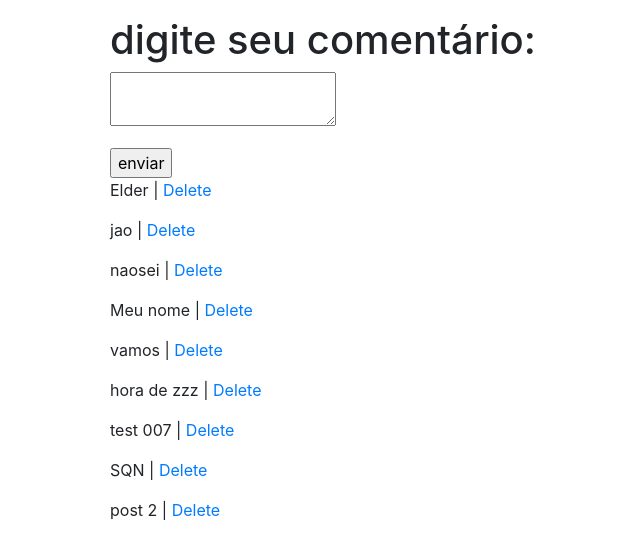
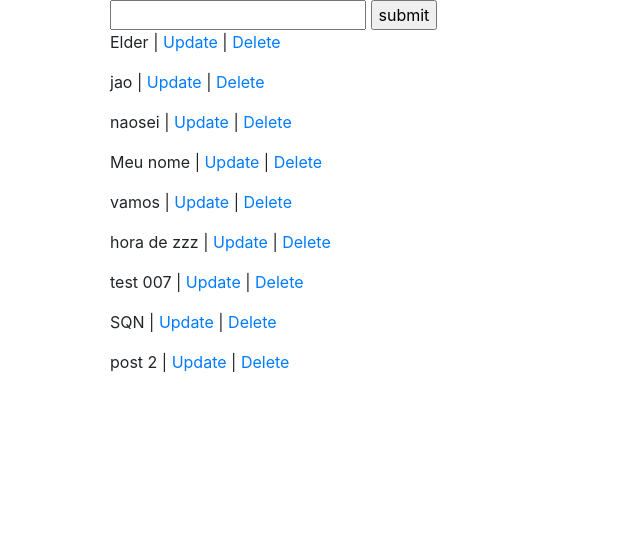
Before and after one commit to ElderSam/CRUD-PHP-Ajax, a PHP site: page / in a window 1280 px wide. Shown: the top 559 px of the page, without its empty margins (274-914 px from the left). Run offline with PHP 8.4, Linux system fonts and the light colour scheme; data comes from the database, SQL or seed files in the repository.

Commit message:
Update Data

```diff
--- a/action.php
+++ b/action.php
@@ -16,9 +16,11 @@
         $query->execute();
         $row = $query->fetch(PDO::FETCH_OBJ); //pega apenas uma linha (fetch)
         if($row){
-            $link_delete = "<a class='deleteData' href='delete.php?deleteId=".$r->comment_id."'>Delete</a>";
+            $link_delete = "<a class='deleteData' href='delete.php?deleteId=". $row->comment_id."'>Delete</a>";
+            $link_update = "<a class='updateData'  href='update.php?updateId=". $row->comment_id. "' comment_content='" . $row->comment_content . "'>Update</a>";
+
             echo "<p>";
-            echo $r->comment_content . " | $link_delete<br/>";
+            echo "$row->comment_content  | $link_delete | $link_update <br/>";
             echo "</p>";
         }
         else{
--- a/data.php
+++ b/data.php
@@ -10,8 +10,10 @@
 
     foreach($row as $r){
         $link_delete = "<a class='deleteData' href='delete.php?deleteId=".$r->comment_id."'>Delete</a>";
+        $link_update = "<a class='updateData' href='update.php?updateId=". $r->comment_id . "' comment_content='" . $r->comment_content . "' comment_content='".$r->comment_content."'>Update</a>";
+
         echo "<p>";
-        echo $r->comment_content . " | $link_delete<br/>";
+        echo $r->comment_content ." | $link_update | $link_delete <br/>";
         echo "</p>";
     }
 ?>
--- a/delete.php
+++ b/delete.php
@@ -8,7 +8,10 @@ if(isset($_GET['deleteId'])){
     $del = $pdo->prepare($sql);
     $del->execute(array($deleteId));
 
-    if(!$del){
+    if($del){
+        echo "Data Deleted!";
+    }
+    else{
         echo "Erro ao tentar excluir, possivelmente tem algo errado com a conexão com o banco de dados";
     }
 }
--- a/index.php
+++ b/index.php
@@ -23,7 +23,7 @@
     <!--script src="https://cdnjs.cloudflare.com/ajax/libs/popper.js/1.14.7/umd/popper.min.js" integrity="sha384-UO2eT0CpHqdSJQ6hJty5KVphtPhzWj9WO1clHTMGa3JDZwrnQq4sF86dIHNDz0W1" crossorigin="anonymous"></script>
     <script src="https://stackpath.bootstrapcdn.com/bootstrap/4.3.1/js/bootstrap.min.js" integrity="sha384-JjSmVgyd0p3pXB1rRibZUAYoIIy6OrQ6VrjIEaFf/nJGzIxFDsf4x0xIM+B07jRM" crossorigin="anonymous"></script-->
 
-    <script type="text/javascript" src="js/script.js"></script>
+    <!--script type="text/javascript" src="js/script.js"></script-->
     <style>
     body{
         margin: 0;
@@ -42,14 +42,14 @@
 <body>
     <section>
         <div class="cadastro">
-            <form id="form-msg" action="action.php" method="POST" enctype="multipart/form-data">
-                <fieldset>
-                    <p>
-                        <h1> digite seu comentário: </h1>
-                        <textarea name="mensagem" required=""></textarea>
-                    </p>
-                    <input type="submit" value="enviar">
-                </fieldset>
+            <form action="action.php" method="POST">
+
+
+                        <input type="text" name="mensagem" required=""/>
+
+
+                    <input type="submit" name="submit" value="submit"/>
+
             </form>
         </div>
 
@@ -63,7 +63,22 @@
     <script>
         $(document).ready(function(){ //quando a página estiver 'baixada', pronta
             loadData(); //carrega os dados
-        });
+
+            $('form').on('submit', function(e){ //ao enviar formulário
+                e.preventDefault();
+                $.ajax({
+                    type: $(this).attr('method'), //'POST'
+                    url: $(this).attr('action'), //destino dos dados (ex: action.php)
+                    data: $(this).serialize(), //data: {    mensagem: $('input[name=mensagem]').val()//conteúdo do campo input do formulário    }
+                    success:function(){
+                        loadData();
+                        resetForm();
+                    }
+                });
+            })
+        })
+
+
 
         function loadData(){
             $.get('data.php', function(data){
@@ -78,14 +93,22 @@
                         success:function(){
                             loadData(); //recarrega os dados toda vez que deletar
                         }
-                    })
-                })
+                    });
+                });
+
+                //para atualizar dados
+                $('.updateData').click(function(atualiza){
+                    atualiza.preventDefault();
+                    $('[name=mensagem]').val($(this).attr('comment_content'));
+                    $('form').attr('action', $(this).attr('href'));
+                });
             })
         }
 
         function resetForm(){
-            $('[type=text').val(''); //esvazia o input
+            $('[type=text]').val(''); //esvazia o input
             $('[name=mensagem]').focus(); //coloca o cursos do mouse na caixa de texto
+            $('form').attr('action', 'action.php');
         }
 
 
--- a/js/script.js
+++ b/js/script.js
@@ -1,6 +1,6 @@
 $(function(){
 
-    $('form#form-msg').submit(function(e){ //ao enviar formulário
+    $('form').submit(function(e){ //ao enviar formulário
         e.preventDefault();
         $.ajax({
             type: $(this).attr('method'), //'POST'
@@ -8,12 +8,10 @@ $(function(){
             data: $(this).serialize(), //data: {    mensagem: $('textarea[name=mensagem]').val()//conteúdo do campo textarea do formulário    }
             success:function(){
                 loadData();
+                resetForm();
             }
-        }); /*.done(function(e) {
-                $('div#comments').append(e); //mostra o conteúdo do registro salvo no banco recentemente
-                $('textarea[name=mensagem]').val('') //esvazia o input
-              //alert( 'Data Saved: ' + msg );*/
-        })
+        });
+    })
 
-       // return false;
+
     });
```
Also changed, not shown: update.php (added, +29 -0 lines).
